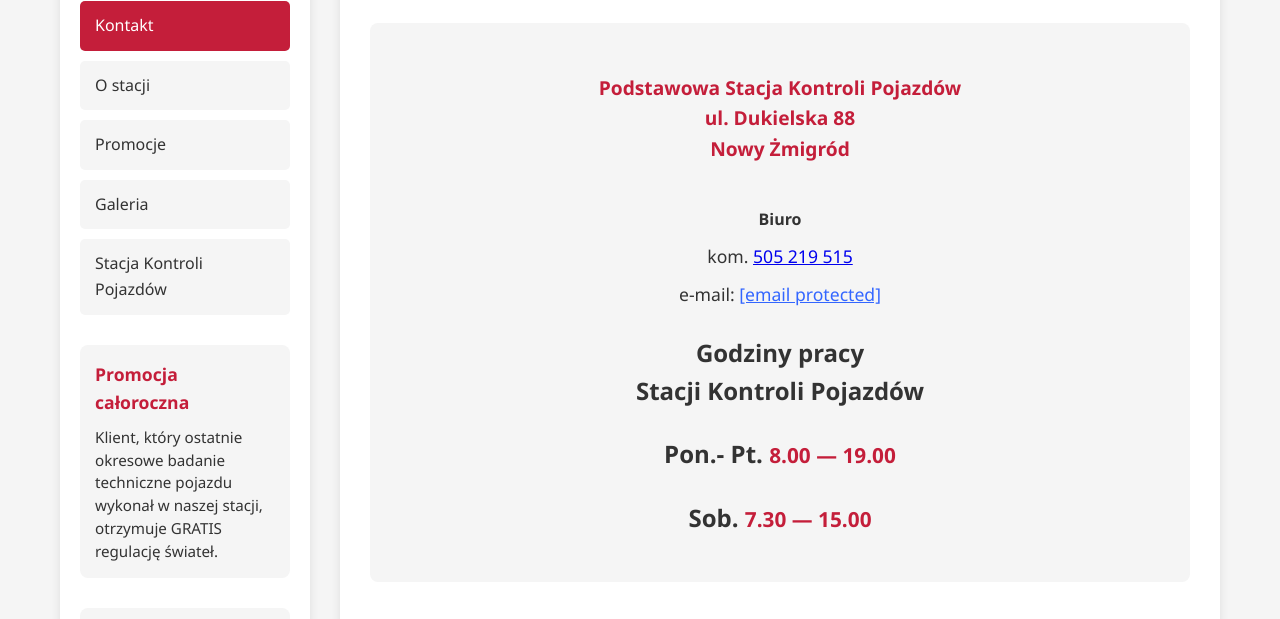
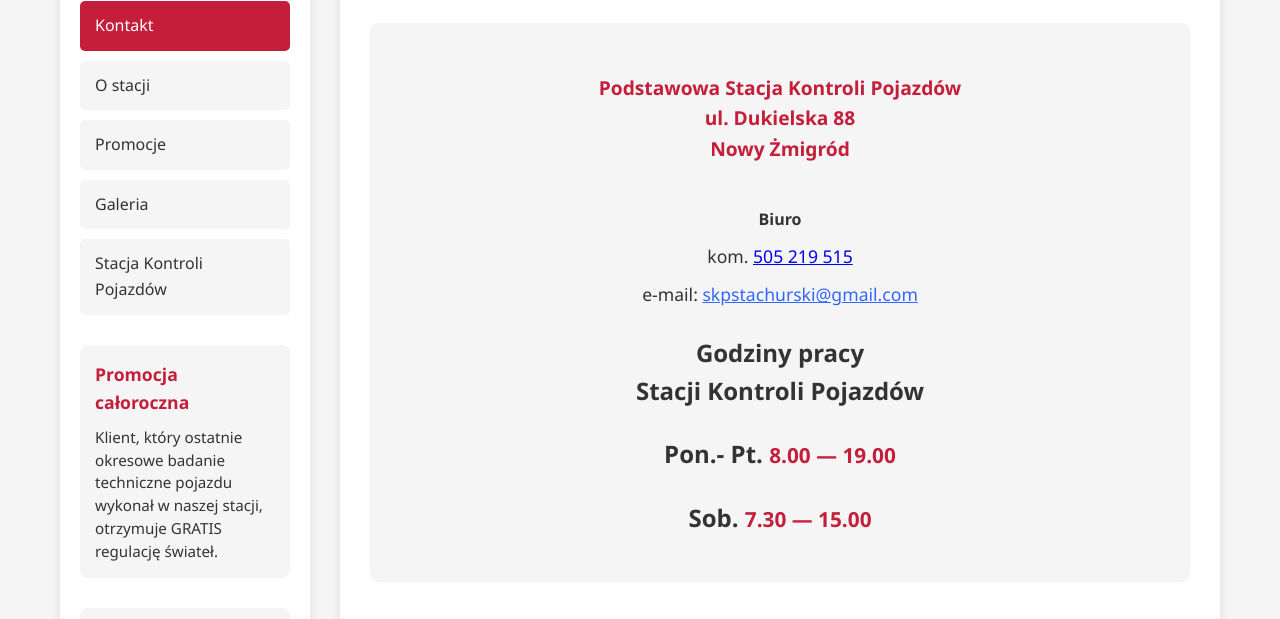
Before and after one commit to skpstach/skpstachurski.pl, a plain HTML site: page kontakt.html in a window 1280 px wide. Shown: the part 177-796 px from the top of the page. Drawn offline with Linux system fonts and the light colour scheme.

Commit message:
Aktualizacja adresu email

```diff
--- a/kontakt.html
+++ b/kontakt.html
@@ -80,8 +80,7 @@
 
                     <strong>Biuro</strong>
                     <p>kom. <a href="tel:+48505219515">505 219 515</a></p>
-                    <p>e-mail: <a href="/cdn-cgi/l/email-protection#fe9c978b8c91be8d958e8d8a9f9d968b8c8d9597d08e92" class="text-blue"><span class="__cf_email__" data-cfemail="fd9f94888f92bd8e968d8e899c9e95888f8e9694d38d91">[email&#160;protected]</span></a></p>
-
+                    <p>e-mail: <a href="mailto:skpstachurski@gmail.com" class="text-blue">skpstachurski@gmail.com</a></p>
                     <h2>Godziny pracy<br>Stacji Kontroli Pojazdów</h2>
 
                     <h2>Pon.- Pt. <span class="hours text-red">8.00 — 19.00</span></h2>
```
